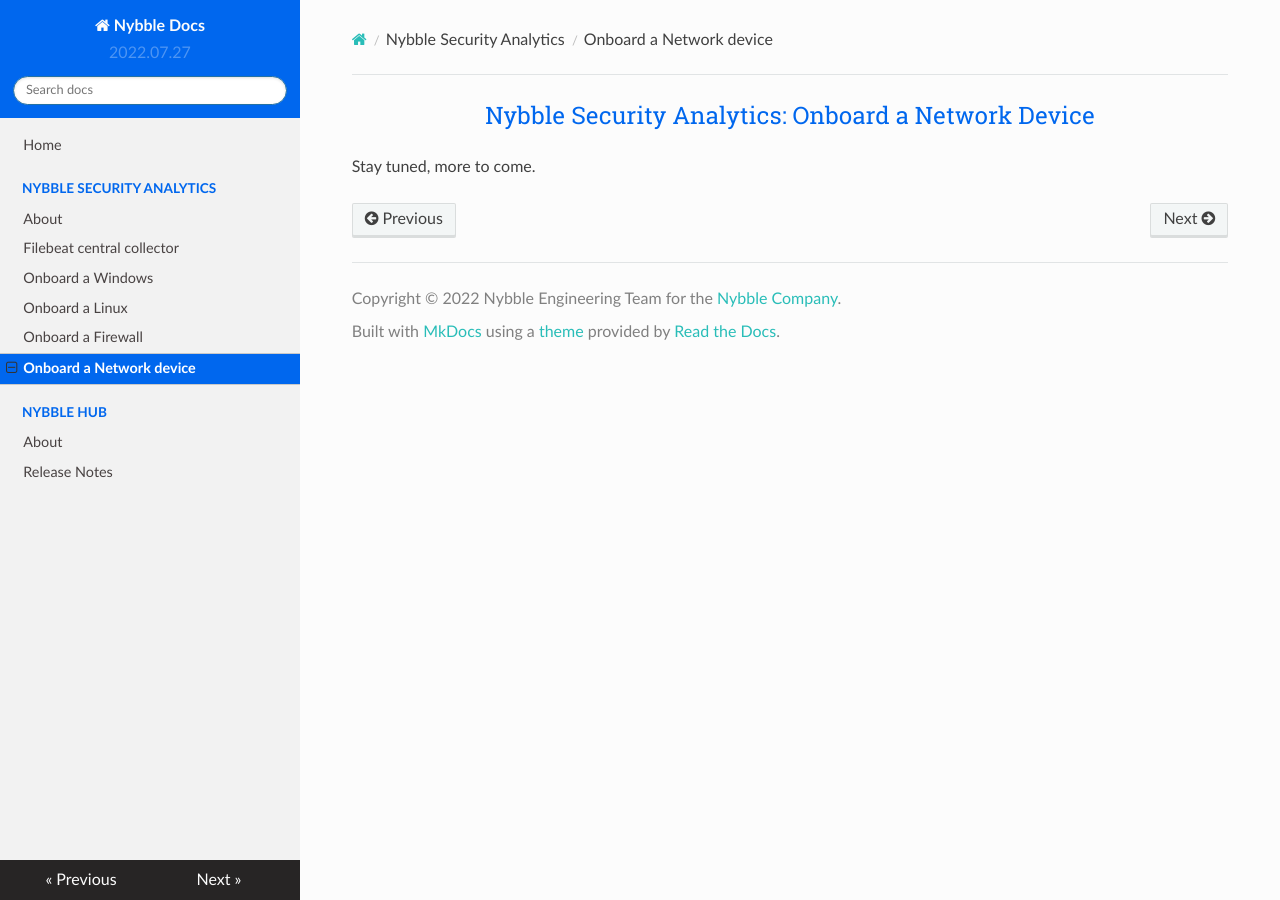
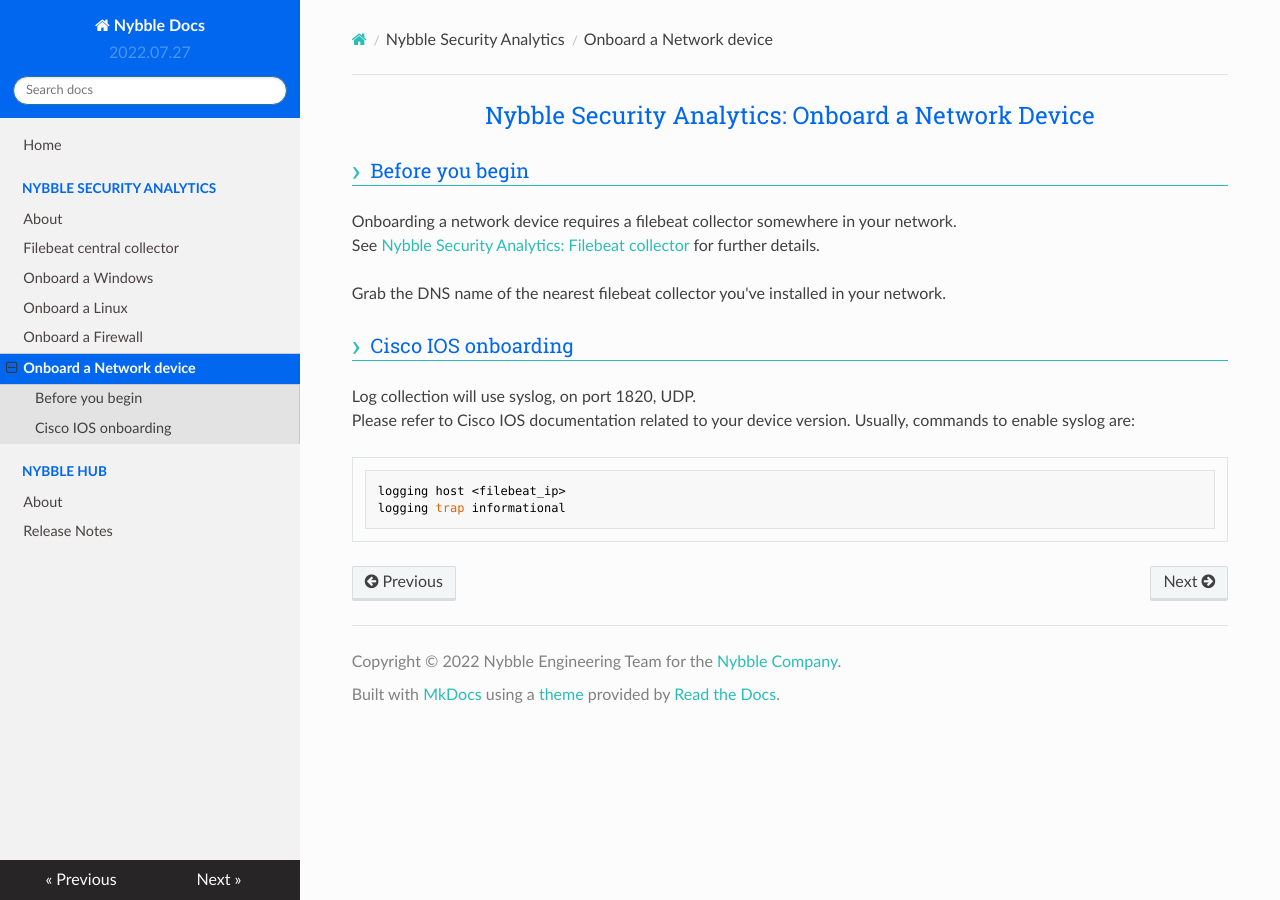
Before and after one commit to nybble-security/nybble-security.github.io, an MkDocs documentation site: the page built from docs/nsa/network-equipments-onboarding.md, in a window 1280 px wide. Built offline with MkDocs 1.6.1, drawn with Linux system fonts in a browser that asks for light colours; nearby versions of some CDN libraries.

Commit message:
cisco ios & fortigate sections (as an example)

````diff
--- a/docs/nsa/network-equipments-onboarding.md
+++ b/docs/nsa/network-equipments-onboarding.md
@@ -1,2 +1,15 @@
 # Nybble Security Analytics: Onboard a Network Device
-Stay tuned, more to come.
+
+## Before you begin
+Onboarding a network device requires a filebeat collector somewhere in your network.
+See [Nybble Security Analytics: Filebeat collector](filebeat-collector.md) for further details.
+
+Grab the DNS name of the nearest filebeat collector you've installed in your network.
+
+## Cisco IOS onboarding
+Log collection will use syslog, on port 1820, UDP.
+Please refer to Cisco IOS documentation related to your device version. Usually, commands to enable syslog are:
+```
+logging host <filebeat_ip>
+logging trap informational
+```
````
Also changed, not shown: docs/nsa/filebeat-collector.md (+1 -1 lines), docs/nsa/firewall-onboarding.md (+11 -1 lines).
